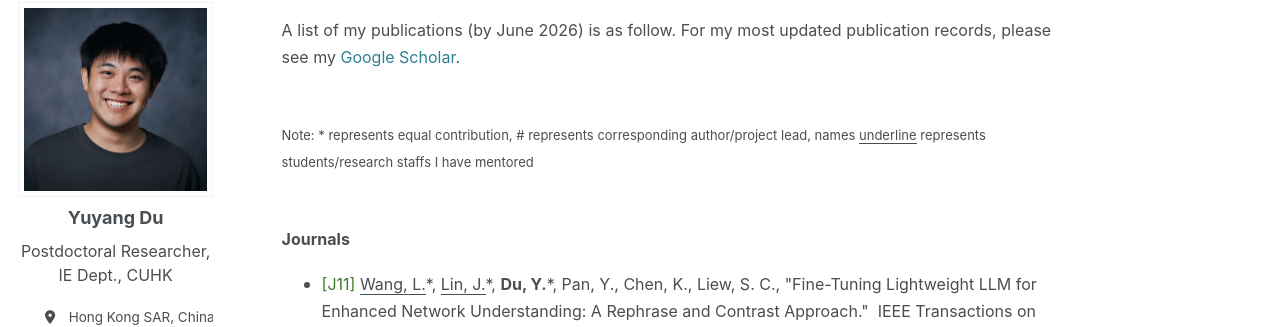
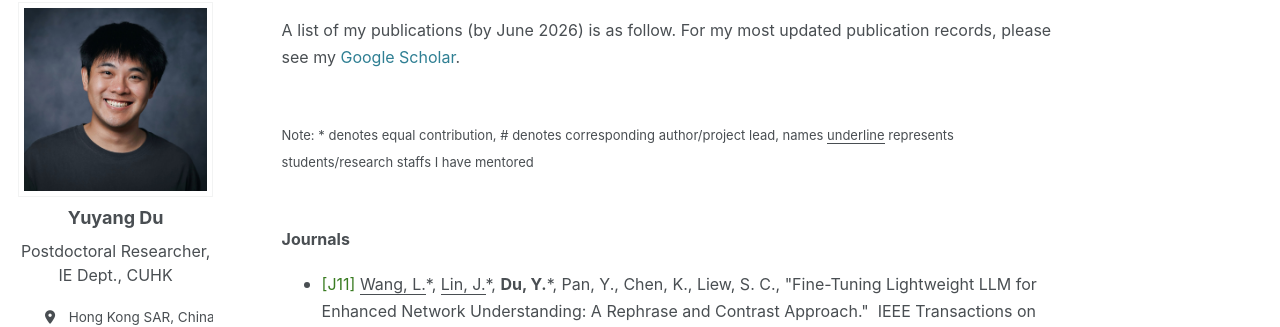
Before and after one commit to yuyangdu01/yuyangdu01.github.io, a Jekyll site: the page built from _pages/publication.md, in a window 1280 px wide and 900 px high. Shown: the part 104-431 px from the top of the window. Built offline with Jekyll 4.4.1, drawn with Linux system fonts in a browser that asks for light colours; some web fonts are replaced.

Commit message:
Update publication.md

```diff
--- a/_pages/publication.md
+++ b/_pages/publication.md
@@ -15,7 +15,7 @@ a {
 
 <p style="text-align: justify;"><font size=3> A list of my publications (by June 2026) is as follow. For my most updated publication records, please see my <a href="https://scholar.google.com/citations?user=DLDht70AAAAJ">Google Scholar</a>.</font></p>
 
-<font size=2><br>Note: * represents equal contribution, # represents corresponding author/project lead, names <u>underline</u> represents students/research staffs I have mentored</font><br>
+<font size=2><br>Note: * denotes equal contribution, # denotes corresponding author/project lead, names <u>underline</u> represents students/research staffs I have mentored</font><br>
 <font size=3><b>Journals</b></font>
 * <font size=3><span style="color: #3a7c22;">[J11]</span> <u>Wang, L.</u>*, <u>Lin, J.</u>*, <b>Du, Y.</b>*, Pan, Y., Chen, K., Liew, S. C., "Fine-Tuning Lightweight LLM for Enhanced Network Understanding: A Rephrase and Contrast Approach." &nbsp;IEEE Transactions on Machine Learning in Communications and Networking, 2026.</font>
 * <font size=3><span style="color: #3a7c22;">[J10]</span> <u>Zhang, F.</u>*, <b>Du, Y.</b>*, Chen, K.*, Shao,Y., Liew, S. C., "Out-of-Distribution in Image Semantic Communication: A Solution with Multimodal Large Language Models." &nbsp;IEEE Transactions on Machine Learning in Communications and Networking, 2025.</font>
```
